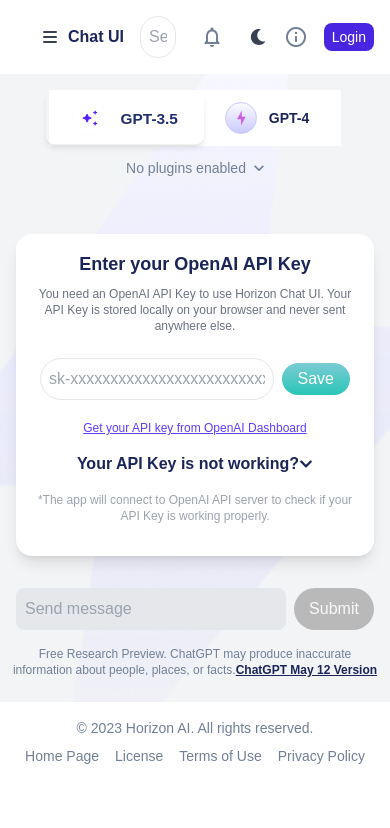
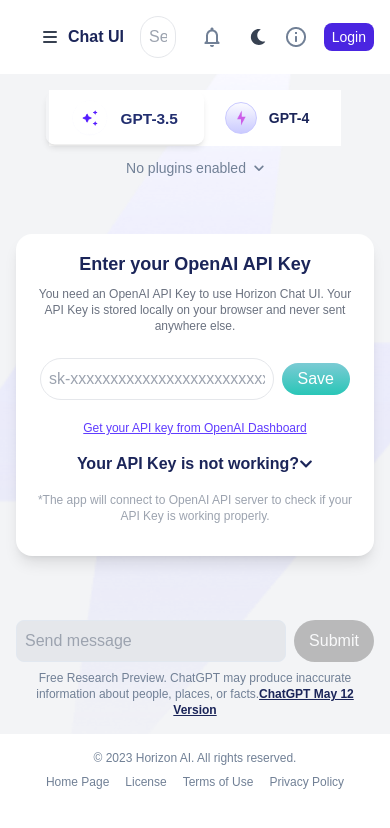
Before and after one commit to jijonjau/horizon-ai-frontend, a Next.js app in the folder horizon-ai/: page / in a window 390 px wide. Shown: the top 828 px of the page. Built offline with nearby package versions, Linux system fonts and the light colour scheme.

Commit message:
final resolving responsiveness issues

```diff
--- a/horizon-ai/src/app/page.tsx
+++ b/horizon-ai/src/app/page.tsx
@@ -25,7 +25,7 @@ export default function Chat() {
   }, []);
 
   return (
-    <div className="flex flex-col h-full bg-gray-100 dark:bg-gray-900 dark:text-white  overflow-y-auto">
+    <div className="flex flex-col h-full bg-gray-100 dark:bg-gray-900 dark:text-white overflow-y-auto md:flex-row">
       <div className="flex flex-row flex-1 ">
         {isSidebarCollapsed && (
           <div className="w-64 ">
@@ -109,7 +109,10 @@ export default function Chat() {
               {isAPIKeyFormOpen && (
                 <APIKeyForm onClose={() => setIsAPIKeyFormOpen(false)} />
               )}
-              <ChatWindow isDisabled={isAPIKeyFormOpen} />
+              <ChatWindow
+                isDisabled={isAPIKeyFormOpen}
+                isAPIKeyFormOpen={isAPIKeyFormOpen}
+              />
             </div>
             <Footer />
           </div>
--- a/horizon-ai/src/components/APIKeyForm.tsx
+++ b/horizon-ai/src/components/APIKeyForm.tsx
@@ -45,8 +45,8 @@ const APIKeyForm = ({ onClose }: { onClose: () => void }) => {
   };
 
   return (
-    <div className="flex flex-col items-center justify-center p-4 sm:p-6 md:p-8 lg:p-10">
-      <div className="bg-white dark:bg-gray-900 dark:border dark:border-white shadow-lg rounded-2xl p-4 sm:p-6 md:p-8 lg:p-10 w-full max-w-md lg:max-w-lg text-center">
+    <div className="flex flex-col items-center justify-center p-4 sm:p-6 md:p-8 lg:p-10 w-full lg:max-w-lg">
+      <div className="bg-white dark:bg-gray-900 dark:border dark:border-white shadow-lg rounded-2xl p-4 sm:p-6 md:p-8 lg:p-10 w-full lg:max-w-lg text-center">
         <h2 className="text-lg sm:text-xl font-semibold text-[#1b2559] dark:text-gray-200">
           Enter your OpenAI API Key
         </h2>
--- a/horizon-ai/src/components/ChatMessage.tsx
+++ b/horizon-ai/src/components/ChatMessage.tsx
@@ -45,6 +45,7 @@ const ChatMessage: React.FC<{
               className="flex-1 bg-transparent outline-none border-none text-gray-700 dark:text-gray-200"
               value={editedMessage}
               onChange={(e) => setEditedMessage(e.target.value)}
+              onKeyDown={(e) => e.key === 'Enter' && handleEdit()}
               style={{ width: '100%' }}
             />
           ) : (
--- a/horizon-ai/src/components/ChatWindow.tsx
+++ b/horizon-ai/src/components/ChatWindow.tsx
@@ -3,7 +3,10 @@
 import React, { useState } from 'react';
 import ChatMessage from './ChatMessage';
 
-const ChatWindow: React.FC<{ isDisabled: boolean }> = ({ isDisabled }) => {
+const ChatWindow: React.FC<{
+  isDisabled: boolean;
+  isAPIKeyFormOpen: boolean;
+}> = ({ isDisabled, isAPIKeyFormOpen }) => {
   const [input, setInput] = useState('');
   const [messages, setMessages] = useState<
     { message: string; isUser: boolean }[]
@@ -54,8 +57,8 @@ const ChatWindow: React.FC<{ isDisabled: boolean }> = ({ isDisabled }) => {
   };
 
   return (
-    <div className="flex flex-col items-center justify-center h-fit w-full p-2 md:p-4">
-      <div className="w-full max-w-6xl flex flex-col items-center justify-center flex-1 overflow-y-auto space-y-4">
+    <div className="flex flex-col h-auto items-center justify-center w-full">
+      <div className="w-full max-w-6xl flex-1 overflow-y-auto space-y-4 p-4 flex flex-col items-center justify-center">
         {messages.map((msg, index) => (
           <ChatMessage
             key={index}
@@ -69,19 +72,21 @@ const ChatWindow: React.FC<{ isDisabled: boolean }> = ({ isDisabled }) => {
         {messages.some((msg) => !msg.isUser) && (
           <button
             onClick={regenerateResponse}
-            className="bg-gray-200 text-[#1B2559] border border-[#E2E8F0] px-3 py-2 rounded-lg font-medium hover:bg-gray-300 transition mt-4 "
+            className="bg-gray-200 text-[#1B2559] border border-[#E2E8F0] px-3 py-2 rounded-lg font-medium hover:bg-gray-300 transition mt-4 flex items-center"
           >
             <img
               src="/Icons/regenerate.png"
               alt="Regenerate Icon"
-              className="w-4 h-4 mr-2 inline-block"
+              className="w-4 h-4 mr-2"
             />
-            <span className="inline-block">Regenerate Response</span>
+            <span>Regenerate Response</span>
           </button>
         )}
       </div>
 
-      <div className="bottom-4 w-full max-w-2xl p-2 md:p-4 dark:border-gray-700">
+      <div
+        className={`${!isAPIKeyFormOpen && messages.length === 0 ? 'md:relative bottom-[-250px]' : ''} w-full max-w-2xl p-4`}
+      >
         <div className="flex w-full">
           <input
             type="text"
@@ -109,11 +114,9 @@ const ChatWindow: React.FC<{ isDisabled: boolean }> = ({ isDisabled }) => {
             Submit
           </button>
         </div>
-      </div>
-
-      <p className="text-[#718096] text-xs mt-2 dark:text-gray-300 mb-4 text-center">
-        Free Research Preview. ChatGPT may produce inaccurate information about
-        people, places, or facts.
+        <p className="text-[#718096] text-xs mt-2 dark:text-gray-300 text-center">
+          Free Research Preview. ChatGPT may produce inaccurate information
+          about people, places, or facts.
           <a
             href="https://help.openai.com/en/articles/6825453-chatgpt-release-notes"
             target="_blank"
@@ -124,6 +127,7 @@ const ChatWindow: React.FC<{ isDisabled: boolean }> = ({ isDisabled }) => {
           </a>
         </p>
       </div>
+    </div>
   );
 };
 
--- a/horizon-ai/src/layout/Footer.tsx
+++ b/horizon-ai/src/layout/Footer.tsx
@@ -2,8 +2,8 @@ import React from 'react';
 
 const Footer = () => {
   return (
-    <footer className="bottom-0 w-full p-4 bg-white text-[#718096] text-center justify-between flex flex-col sm:flex-row sm:items-center dark:bg-gray-900 dark:text-gray-300">
-      <div className="text-sm sm:text-xs">
+    <footer className="bottom-0 w-full p-4 bg-white text-[#718096] text-center flex sm:flex-row justify-between flex-col  md:flex-row dark:bg-gray-900 dark:text-gray-300">
+      <div className="text-xs sm:text-sm">
         &copy; 2023 Horizon AI. All rights reserved.
       </div>
 
@@ -12,7 +12,7 @@ const Footer = () => {
           href="https://horizon-ui.com/pro"
           target="_blank"
           rel="noopener noreferrer"
-          className="p-2 focus:underline hover:underline text-sm sm:text-xs"
+          className="p-2 focus:underline hover:underline text-xs sm:text-sm"
         >
           Home Page
         </a>
@@ -21,7 +21,7 @@ const Footer = () => {
           href="https://horizon-ui.notion.site/End-User-License-Agreement-8fb09441ea8c4c08b60c37996195a6d5"
           target="_blank"
           rel="noopener noreferrer"
-          className="p-2 focus:underline hover:underline text-sm sm:text-xs"
+          className="p-2 focus:underline hover:underline text-xs sm:text-sm"
         >
           License
         </a>
@@ -30,7 +30,7 @@ const Footer = () => {
           href="https://horizon-ui.notion.site/Terms-Conditions-6e79229d25ed48f48a481962bc6de3ee"
           target="_blank"
           rel="noopener noreferrer"
-          className="p-2 focus:underline hover:underline text-sm sm:text-xs"
+          className="p-2 focus:underline hover:underline text-xs sm:text-sm"
         >
           Terms of Use
         </a>
@@ -39,7 +39,7 @@ const Footer = () => {
           href="https://horizon-ui.notion.site/Privacy-Policy-8addde50aa8e408ca5c5f5811c38f971"
           target="_blank"
           rel="noopener noreferrer"
-          className="p-2 focus:underline hover:underline text-sm sm:text-xs"
+          className="p-2 focus:underline hover:underline text-xs sm:text-sm"
         >
           Privacy Policy
         </a>
--- a/horizon-ai/src/layout/Header.tsx
+++ b/horizon-ai/src/layout/Header.tsx
@@ -37,7 +37,7 @@ const Header: React.FC<{
         >
           <HiMenu className="h-5 w-5 text-gray-700 dark:text-white" />
         </button>
-        <h1 className="text-base lg:text-lg font-semibold text-[#1b2559] dark:text-white">
+        <h1 className="text-base md:text-lg font-semibold text-[#1b2559] dark:text-white">
           Chat UI
         </h1>
       </div>
@@ -46,7 +46,7 @@ const Header: React.FC<{
         <input
           type="text"
           placeholder="Search"
-          className="border p-2 rounded-full pl-10 bg-white dark:bg-gray-800 dark:text-gray-200 dark:border-gray-700 outline-none focus:ring-0 focus:border-transparent text-[#1b2559] w-full max-w-xs sm:max-w-sm"
+          className="border p-2 rounded-full pl-10 bg-white dark:bg-gray-800 dark:text-gray-200 dark:border-gray-700 outline-none focus:ring-0 focus:border-transparent text-[#1b2559] w-full sm:max-w-sm md:max-w-md lg:max-w-lg xl:max-w-xl"
         />
       </div>
 
```
Lines whose indentation alone changed are shown as unchanged.
